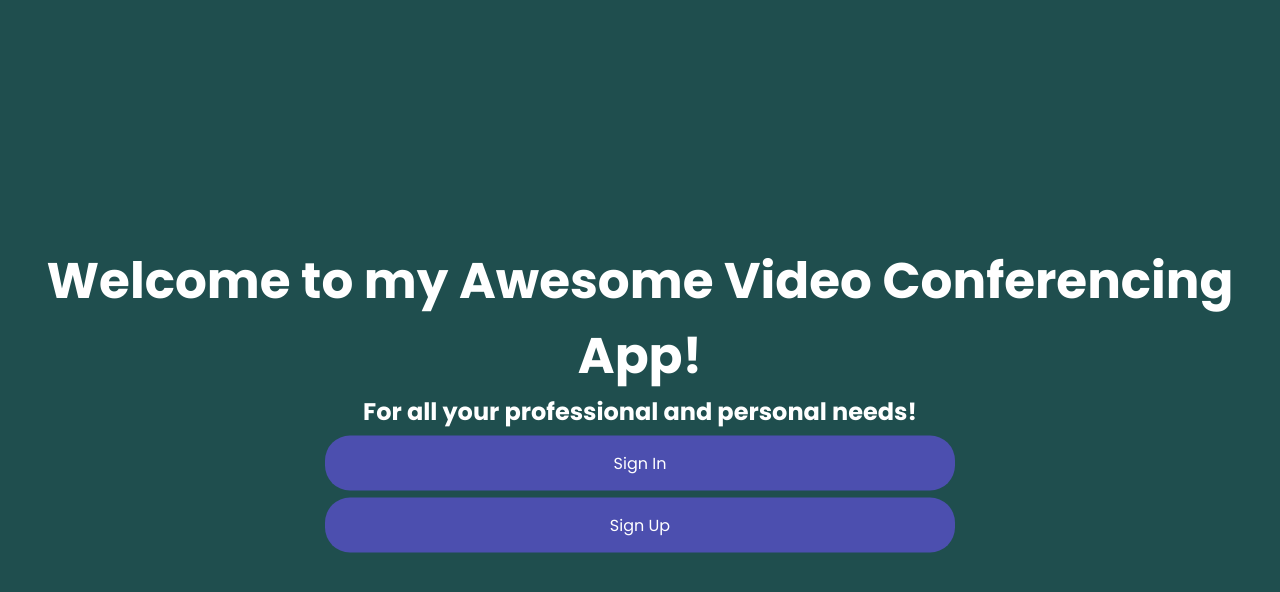
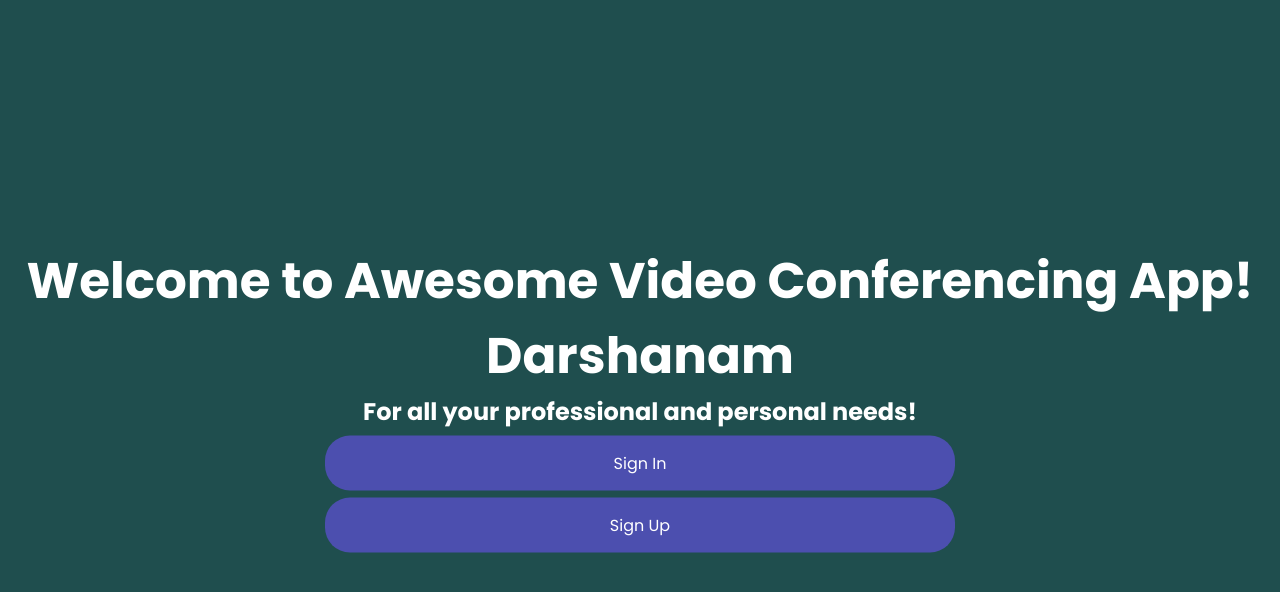
Before and after one commit to damodar-ai/darshan, a Django app: page / in a window 1280 px wide. Shown: the top 592 px of the page. Run offline with Django 4.2, Linux system fonts and the light colour scheme.

Commit message:
Update index.html.

```diff
--- a/videoconference_app/templates/index.html
+++ b/videoconference_app/templates/index.html
@@ -10,7 +10,7 @@
   <link rel="stylesheet" href="{% static 'css/style.css' %}">
   <body>
     <div class="intro">
-        <h1>Welcome to my Awesome Video Conferencing App!</h1>
+        <h1>Welcome to Awesome Video Conferencing App! Darshanam</h1>
         <h2>For all your professional and personal needs!</h2>
         <!-- create a signup and signin button-->
         <a href="{% url 'login' %}" class="button">Sign In</a>
```
